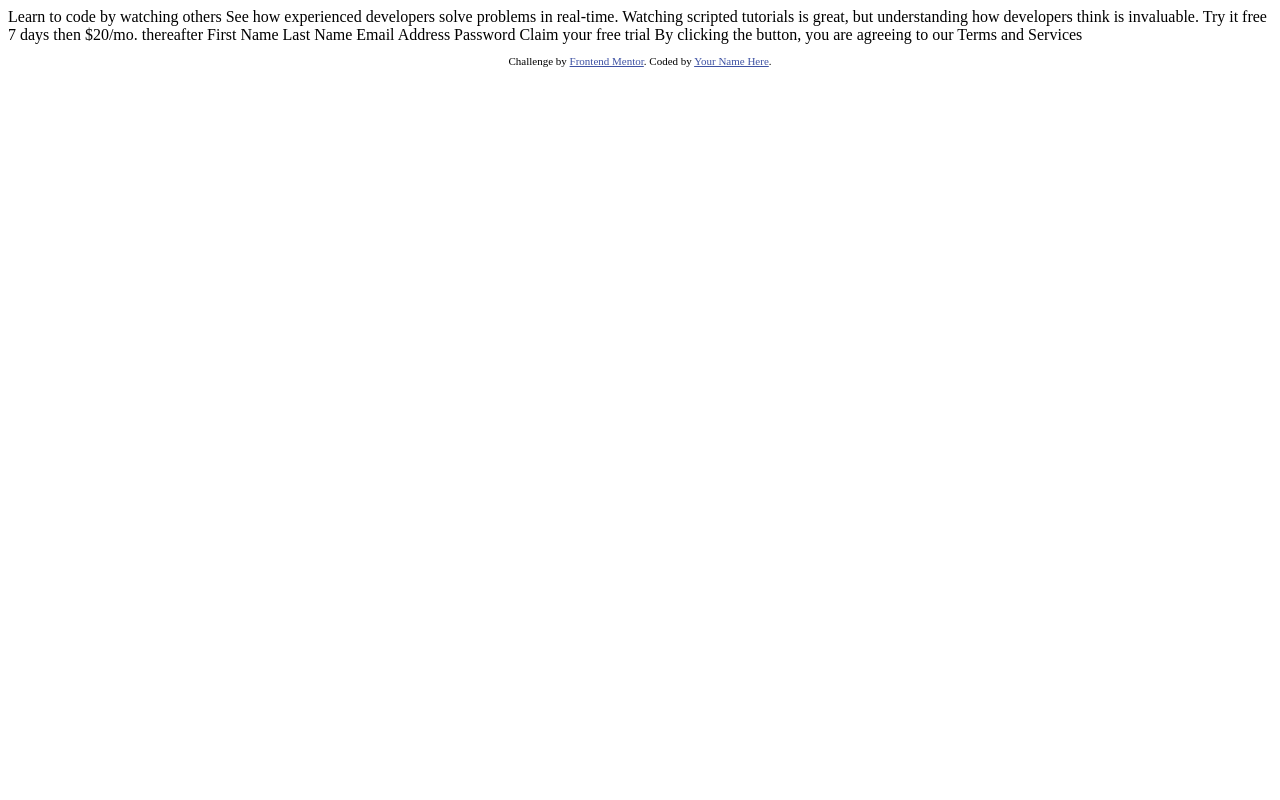
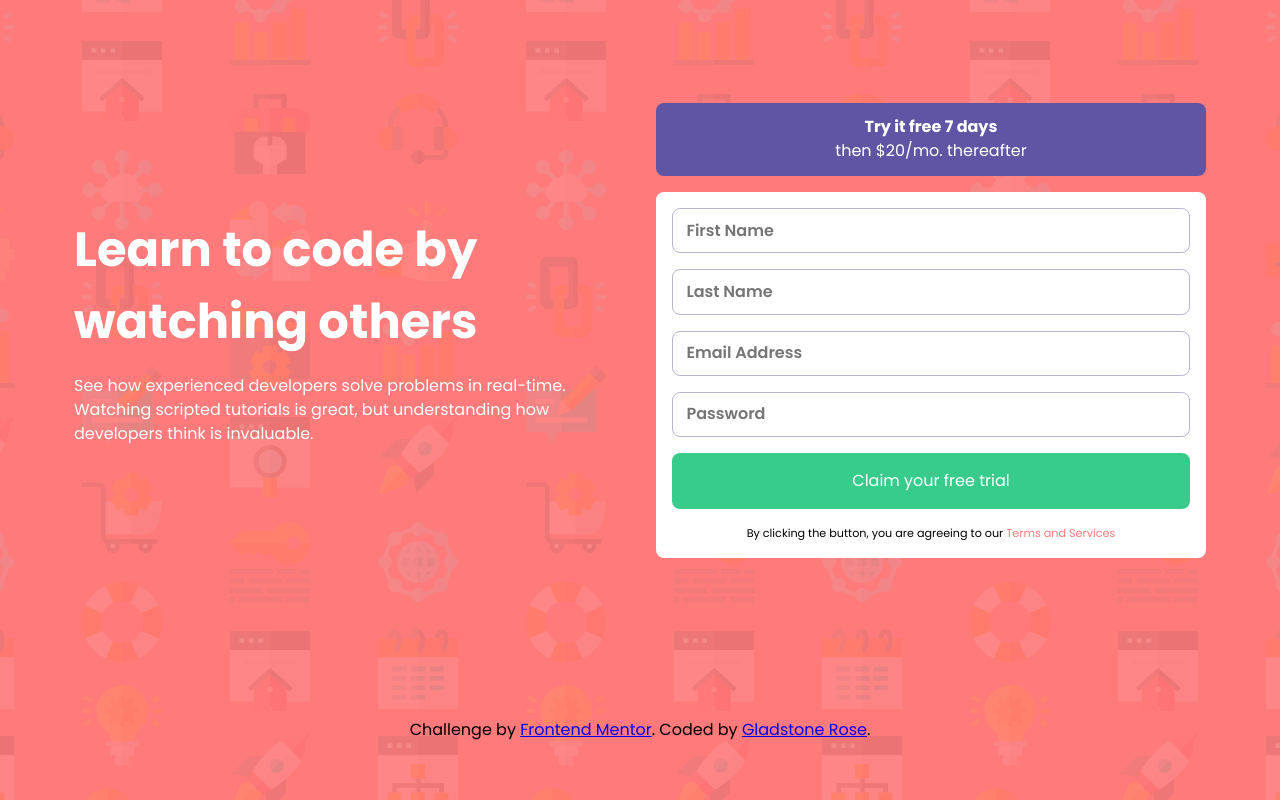
Before and after one commit to gladstone28/intro-component-with-signup-form-FEM, a plain HTML site: page index.html in a window 1280 px wide. Drawn offline with nearby package versions, Linux system fonts and the light colour scheme.

Commit message:
modified index.html and added files

```diff
--- a/index.html
+++ b/index.html
@@ -1,42 +1,72 @@
 <!DOCTYPE html>
 <html lang="en">
+
 <head>
     <meta charset="UTF-8">
-  <meta name="viewport" content="width=device-width, initial-scale=1.0"> <!-- displays site properly based on user's device -->
+    <meta name="viewport" content="width=device-width, initial-scale=1.0">
+    <!-- displays site properly based on user's device -->
 
     <link rel="icon" type="image/png" sizes="32x32" href="./images/favicon-32x32.png">
 
     <title>Frontend Mentor | Intro component with sign up form</title>
 
-  <!-- Feel free to remove these styles or customise in your own stylesheet 👍 -->
-  <style>
-    .attribution { font-size: 11px; text-align: center; }
-    .attribution a { color: hsl(228, 45%, 44%); }
-  </style>
+    <link rel="preconnect" href="https://fonts.googleapis.com">
+    <link rel="preconnect" href="https://fonts.gstatic.com" crossorigin>
+    <link href="https://fonts.googleapis.com/css2?family=Poppins:wght@400;500;600;700;800&display=swap" rel="stylesheet">
+
+    <link rel="stylesheet" href="./css/styles.css">
+
+    <script src="https://cdnjs.cloudflare.com/ajax/libs/gsap/3.12.0/gsap.min.js" defer></script>
+
+    <script src="script.js" defer></script>
+
 </head>
+
 <body>
 
-  Learn to code by watching others
+    <main>
+        <article class="code">
+            <div class="text">
+                <h1>Learn to code by watching others</h1>
+                <p>See how experienced developers solve problems in real-time. Watching scripted tutorials is great, but understanding how developers think is invaluable. </p>
+            </div>
 
-  See how experienced developers solve problems in real-time. Watching scripted tutorials is great,
-  but understanding how developers think is invaluable.
+            <div class="form">
+                <button class="TryBtn"> <span class="bold">Try it free 7 days</span> <br> then $20/mo. thereafter</button>
+                <form method="get" class="My-Form">
+                    <div>
+                        <input type="text" placeholder=" First Name " id="f-name">
+                        <p class="error f-name__error">First Name cannot be empty</p>
+                    </div>
 
-  Try it free 7 days then $20/mo. thereafter
+                    <div>
+                        <input type="text" placeholder=" Last Name " id="l-name">
+                        <p class="error l-name__error">Last Name cannot be empty</p>
+                    </div>
 
-  First Name
-  Last Name
-  Email Address
-  Password
+                    <div>
+                        <input type="email" placeholder=" Email Address " id="email">
+                        <p class="error email__error">Looks like this is not an email</p>
+                    </div>
 
-  Claim your free trial
+                    <div>
+                        <input type="password" placeholder=" Password " id="password">
+                        <p class="error password__error">Password cannot be empty</p>
+                    </div>
+                    <button class="SubmitBtn" type="submit" onclick="validateForm()">Claim your free trial</button>
+                    <p>By clicking the button, you are agreeing to our <span class="terms">Terms and Services</span></p>
+                </form>
+            </div>
+        </article>
+    </main>
 
-  By clicking the button, you are agreeing to our Terms and Services
 
     <footer>
         <p class="attribution">
-      Challenge by <a href="https://www.frontendmentor.io?ref=challenge" target="_blank">Frontend Mentor</a>.
-      Coded by <a href="#">Your Name Here</a>.
+            Challenge by <a href="https://www.frontendmentor.io?ref=challenge" target="_blank">Frontend Mentor</a>. Coded by <a href="https://github.com/Ratified">Gladstone Rose</a>.
         </p>
     </footer>
+
 </body>
+
 </html>
--- /dev/null
+++ b/sass/styles.scss
@@ -0,0 +1,177 @@
+/* Variables */
+/* Primary */
+$Red: hsl(0, 100%, 74%);
+$Green: hsl(154, 59%, 51%);
+
+/*Accent*/
+$Blue: hsl(248, 32%, 49%);
+
+/*Neutral*/
+$Dark-Blue: hsl(249, 10%, 26%);
+$Grayish-Blue: hsl(246, 25%, 77%);
+
+
+/* Reset CSS */
+*, *::before, *::after{
+    box-sizing: border-box;
+}
+
+*{
+    padding: 0;
+    margin: 0;
+}
+
+p, h1, h2, h3, h4, h5, h6{
+    overflow-wrap: break-word;
+}
+
+img, picture, svg{
+    display: block;
+    max-width: 100%;
+}
+
+input, button, textarea, select {
+    font: inherit;
+}
+
+body{
+    line-height: 1.5;
+    -webkit-font-smoothing: antialiased;
+}
+
+/* General Styling */
+body{
+    font-family: 'Poppins', sans-serif;
+    background-image: url('../images/bg-intro-desktop.png');
+    background-position: center center;
+    background-size: cover;
+    background-color: $Red;
+
+    display: grid;
+    justify-content: center;
+    align-items: center;
+    min-height: 100vh;
+}
+
+.code{
+    width: 100%;
+    color: white;
+    padding: 2.8rem;
+
+    display: grid;
+    align-items: center;
+    gap: 2rem;
+}
+
+@media(min-width:900px){
+    .code{
+        grid-template-columns: repeat(2, 1fr);
+    }
+}
+
+.text{
+    display: grid;
+    gap: 1rem;
+    justify-content: center;
+    text-align: center;
+    max-width: 550px;
+
+    h1{
+        font-size: 2rem;
+    }
+}
+
+@media(min-width:900px){
+    .text{
+        text-align: left;
+
+        h1{
+            font-size: 3rem;
+        }
+    }
+}
+
+.form{
+
+    display: grid;
+    gap: 1rem;
+
+    .TryBtn{
+        padding: 0.8rem;
+        border: none;
+        outline: none;
+        border-radius: 0.5rem;
+        background-color: $Blue;
+        color: white;
+        max-width: 600px;
+
+        .bold{
+            font-weight: bold;
+        }
+
+    }
+
+    .My-Form{
+        background-color: white;
+        color: black;
+        border: none;
+        padding: 1rem;
+        border-radius: 0.5rem;
+
+        display: grid;
+        gap: 1rem;
+
+        width: 100%;
+        max-width: 600px;
+
+        input{
+            padding: 0.6rem;
+            width: 100%;
+            color: $Dark-Blue;
+            font-weight: 600;
+            border-radius: 0.5rem;
+            border: 1px solid $Grayish-Blue;
+        }
+
+        .error{
+            color: $Red;
+            font-weight: 800;
+            font-style: italic;
+            display: none;
+        }
+
+        .error.active{
+            display: block !important;
+        }
+
+        .SubmitBtn{
+            background-color: $Green;
+            border: none;
+            cursor: pointer;
+            color: white;
+            border-radius: 0.5rem;
+            padding: 1rem;
+            transition: background 1s;
+        }
+
+        .SubmitBtn:hover{
+            background-color: $Blue;
+        }
+
+        p{
+            font-size: 0.7rem;
+            text-align: center;
+
+            .terms{
+                color: $Red;
+                line-height: 1.5;
+            }
+        }
+
+    }
+}
+
+footer{
+    margin-inline: auto;
+    width: fit-content;
+}
--- /dev/null
+++ b/script.js
@@ -0,0 +1,45 @@
+function validateForm(event) {
+    event.preventDefault();
+
+    const errorMessages = document.querySelectorAll('.error');
+    errorMessages.forEach((errorMessage) => {
+      errorMessage.classList.remove('active');
+    });
+
+    const firstName = document.getElementById('f-name').value.trim();
+    const lastName = document.getElementById('l-name').value.trim();
+    const email = document.getElementById('email').value.trim();
+    const password = document.getElementById('password').value.trim();
+
+    let isValid = true;
+
+    if (firstName === '') {
+      document.querySelector('.f-name__error').classList.add('active');
+      isValid = false;
+    }
+
+    if (lastName === '') {
+      document.querySelector('.l-name__error').classList.add('active');
+      isValid = false;
+    }
+
+    const emailRegex = /^[^\s@]+@[^\s@]+\.[^\s@]+$/;
+    if (!emailRegex.test(email)) {
+      document.querySelector('.email__error').classList.add('active');
+      isValid = false;
+    }
+
+    if (password === '') {
+      document.querySelector('.password__error').classList.add('active');
+      isValid = false;
+    }
+
+    if (isValid) {
+      document.querySelector('.My-Form').submit();
+      alert("Done");
+    }
+  }
+
+  /* Animations */
+  gsap.from('.form', {duration: 1, delay: 2, ease:'bounce', x: '-100vw'});
+  gsap.from('.text', {duration: 1, delay:1, ease: 'bounce', y : '-100vh'});
```
Also changed, not shown: css/styles.css (added), sass/styles.css (added), 2 other files. Lines whose indentation alone changed are shown as unchanged.
